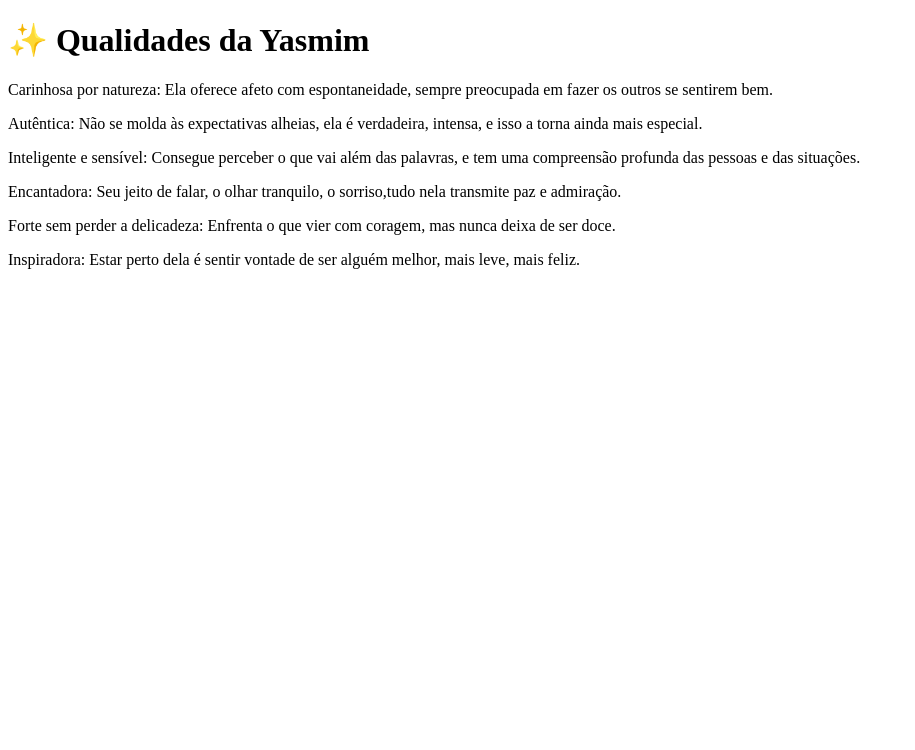
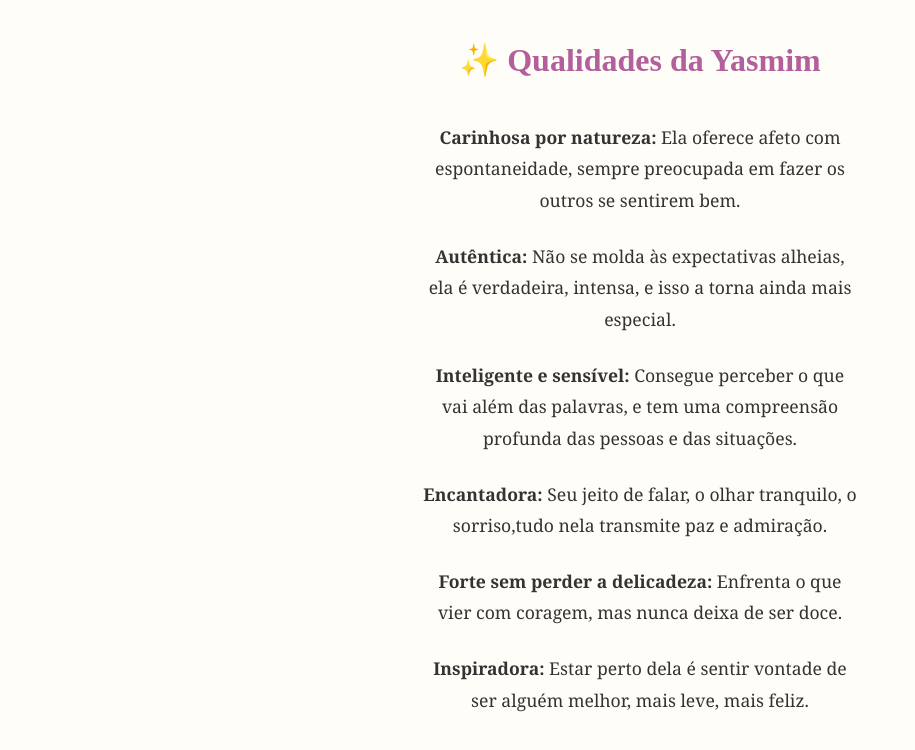
Before and after one commit to JhonnBreno/mimim, a plain HTML site: page qualidades.html in a window 1280 px wide. Shown: the whole page, without its empty margins (0-915 px from the left). Drawn offline with Linux system fonts and the light colour scheme.

Commit message:
Atualiza estilo CSS e conteúdo do artigo sobre Yasmim

```diff
--- /dev/null
+++ b/qualidades.css
@@ -0,0 +1,48 @@
+/* qualidades.css */
+
+/* Reset básico */
+* {
+  margin: 0;
+  padding: 0;
+  box-sizing: border-box;
+}
+
+/* Corpo da página */
+body {
+width: 100vw;
+  font-family: 'Georgia', serif;
+  background-color: #fffdf8;
+  color: #333;
+  line-height: 1.8;
+  font-size: 1.1rem;
+  padding: 2rem;
+  margin: auto;
+    max-width: 500px;
+}
+
+/* Título principal */
+h1 {
+  font-family: 'Merriweather', serif;
+  font-size: 2rem;
+  color: #b35f9c;
+  margin-bottom: 2rem;
+  text-align: center;
+}
+
+/* Parágrafos */
+p {
+  margin-bottom: 1.5rem;
+  text-align: center;
+}
+
+/* Responsividade */
+@media (max-width: 600px) {
+  body {
+    font-size: 1rem;
+    padding: 1rem;
+  }
+
+  h1 {
+    font-size: 1.5rem;
+  }
+}
--- a/qualidades.html
+++ b/qualidades.html
@@ -3,20 +3,21 @@
 <head>
     <meta charset="UTF-8">
     <meta name="viewport" content="width=device-width, initial-scale=1.0">
+    <link rel="stylesheet" href="qualidades.css">
     <title>Qualidades</title>
 </head>
 <body>
     <h1>✨ Qualidades da Yasmim</h1>
-<p>Carinhosa por natureza: Ela oferece afeto com espontaneidade, sempre preocupada em fazer os outros se sentirem bem.</p>
+<p><strong>Carinhosa por natureza:</strong> Ela oferece afeto com espontaneidade, sempre preocupada em fazer os outros se sentirem bem.</p>
 
-<p>Autêntica: Não se molda às expectativas alheias, ela é verdadeira, intensa, e isso a torna ainda mais especial.</p>
+<p><strong>Autêntica:</strong> Não se molda às expectativas alheias, ela é verdadeira, intensa, e isso a torna ainda mais especial.</p>
 
-<p>Inteligente e sensível: Consegue perceber o que vai além das palavras, e tem uma compreensão profunda das pessoas e das situações.</p>
+<p><strong>Inteligente e sensível:</strong> Consegue perceber o que vai além das palavras, e tem uma compreensão profunda das pessoas e das situações.</p>
 
-<p>Encantadora: Seu jeito de falar, o olhar tranquilo, o sorriso,tudo nela transmite paz e admiração.</p>
+<p><strong>Encantadora: </strong>Seu jeito de falar, o olhar tranquilo, o sorriso,tudo nela transmite paz e admiração.</p>
 
-<p>Forte sem perder a delicadeza: Enfrenta o que vier com coragem, mas nunca deixa de ser doce.</p>
+<p><strong>Forte sem perder a delicadeza:</strong> Enfrenta o que vier com coragem, mas nunca deixa de ser doce.</p>
 
-<p>Inspiradora: Estar perto dela é sentir vontade de ser alguém melhor, mais leve, mais feliz.</p>
+<p><strong>Inspiradora:</strong> Estar perto dela é sentir vontade de ser alguém melhor, mais leve, mais feliz.</p>
 </body>
 </html>
--- /dev/null
+++ b/sobre.css
@@ -0,0 +1,48 @@
+/* qualidades.css */
+
+/* Reset básico */
+* {
+  margin: 0;
+  padding: 0;
+  box-sizing: border-box;
+}
+
+/* Corpo da página */
+body {
+width: 100vw;
+  font-family: 'Georgia', serif;
+  background-color: #fffdf8;
+  color: #333;
+  line-height: 1.8;
+  font-size: 1.1rem;
+  padding: 2rem;
+  margin: auto;
+    max-width: 500px;
+}
+
+/* Título principal */
+h1 {
+  font-family: 'Merriweather', serif;
+  font-size: 2rem;
+  color: #b35f9c;
+  margin-bottom: 2rem;
+  text-align: center;
+}
+
+/* Parágrafos */
+p {
+  margin-bottom: 1.5rem;
+  text-align: center;
+}
+
+/* Responsividade */
+@media (max-width: 600px) {
+  body {
+    font-size: 1rem;
+    padding: 1rem;
+  }
+
+  h1 {
+    font-size: 1.5rem;
+  }
+}
```
Also changed, not shown: sobre.html (+1 -0 lines), yasmim.html (deleted, +0 -46 lines).
